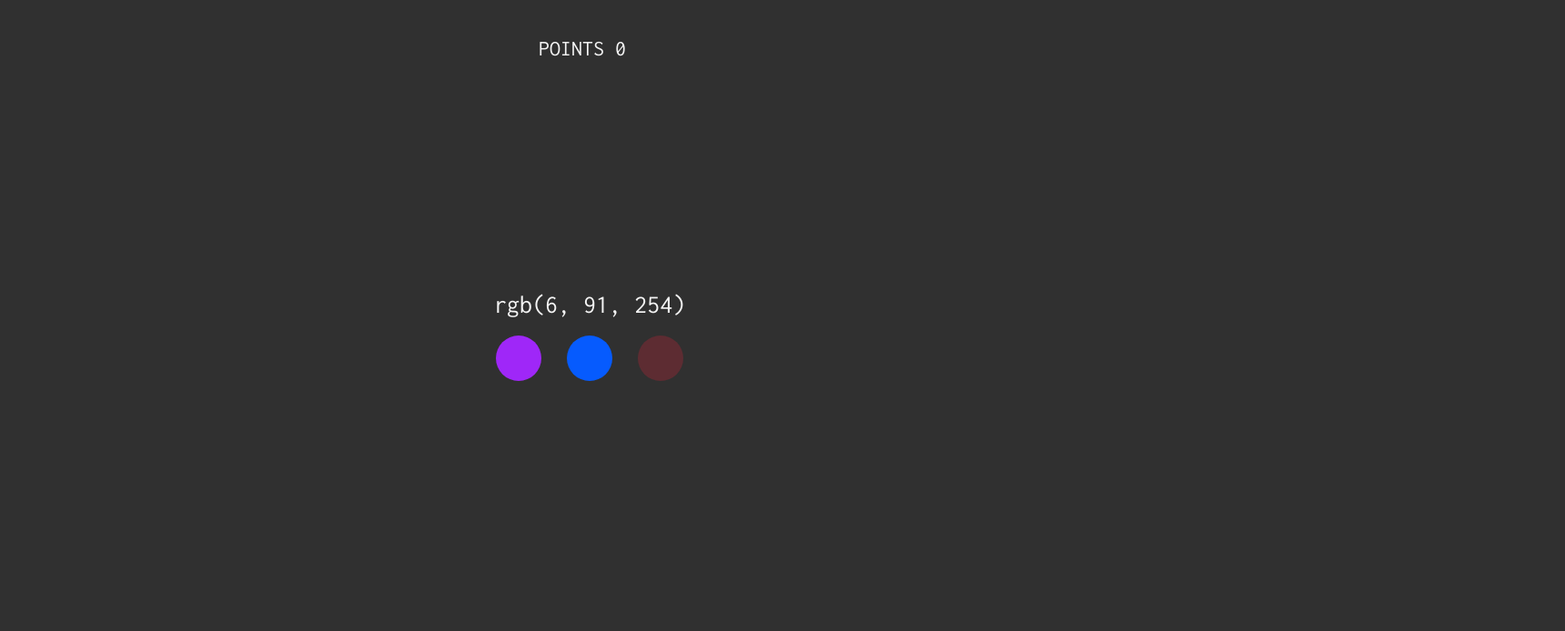
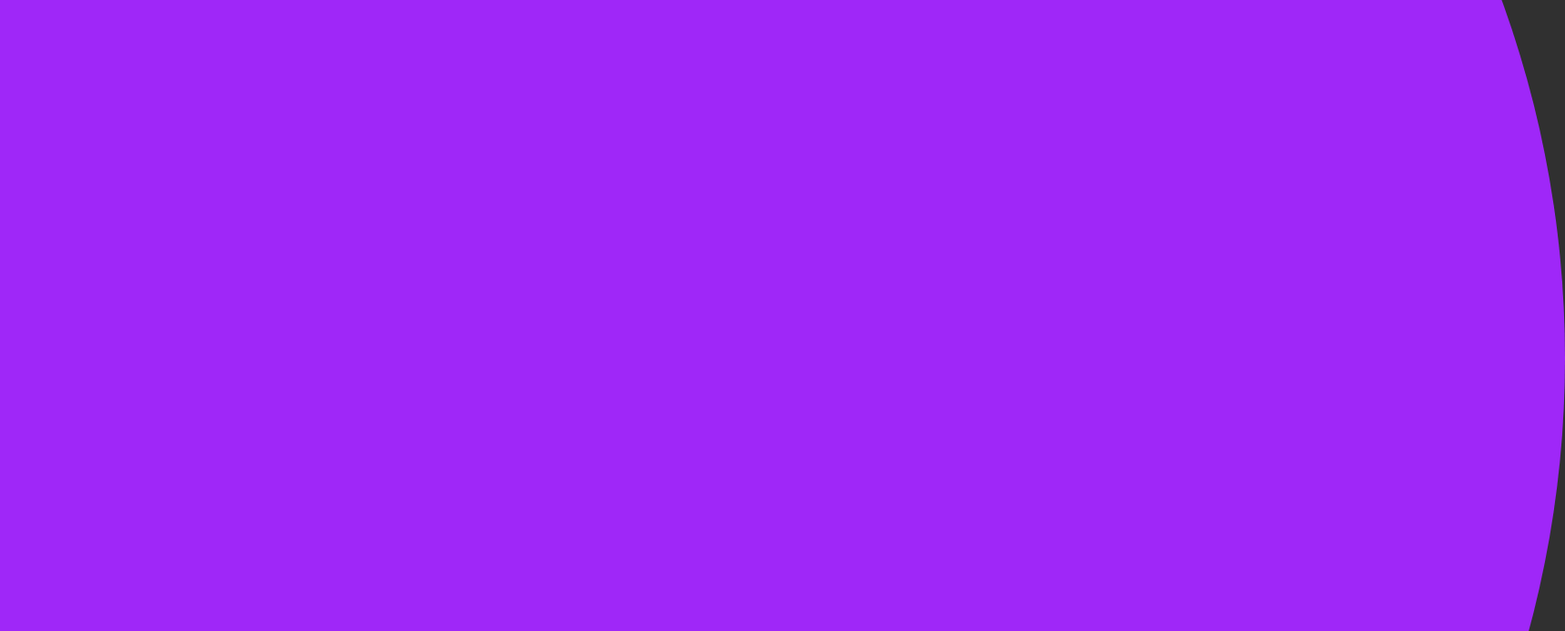
Before and after one commit to Micromegass/RgbChallenge, a plain HTML site: page index.html in a window 1280 px wide. Both pictures are taken after a click on the element 569 px from the left and 394 px from the top of the page. Shown: the top 694 px of the page at 91% size, 1720 px wide, since content can reach past the window. Drawn offline with nearby package versions, Linux system fonts and the light colour scheme.

Commit message:
added screen effect

```diff
--- a/css/style.css
+++ b/css/style.css
@@ -1,7 +1,3 @@
-
-
-
-
 body  {
     font-family: 'Inconsolata', monospace;
     background-color: #303030;
@@ -38,4 +34,12 @@ body  {
     border-radius: 50%;
     cursor: pointer;
     margin: 20px 10px;
+    transition: all 0.45s ease;
 }
+
+
+
+.option.scale {
+
+    transform: scale(46);
+}
--- a/index.html
+++ b/index.html
@@ -26,6 +26,20 @@
        </div>
     </div>
 
+    <div class="result won">
+
+        <span>Yes that's correct!! Great CSS-monster!! </span>
+
+    </div>
+
+    <div class="result lost">
+
+        <span> Nope, that's incorrect! Try again!</span>
+
+    </div>
+
+
+
  <script src="https://ajax.googleapis.com/ajax/libs/jquery/3.3.1/jquery.min.js"></script>
  <script src="js/app.js"></script>
 </body>
--- a/js/app.js
+++ b/js/app.js
@@ -21,6 +21,7 @@ function game() {
 }
 
 function guess() {
+    $(this).addClass('scale');
     var index = $('.option').index(this);
         if (index == correct) {
             alert('awesome!!');
```
